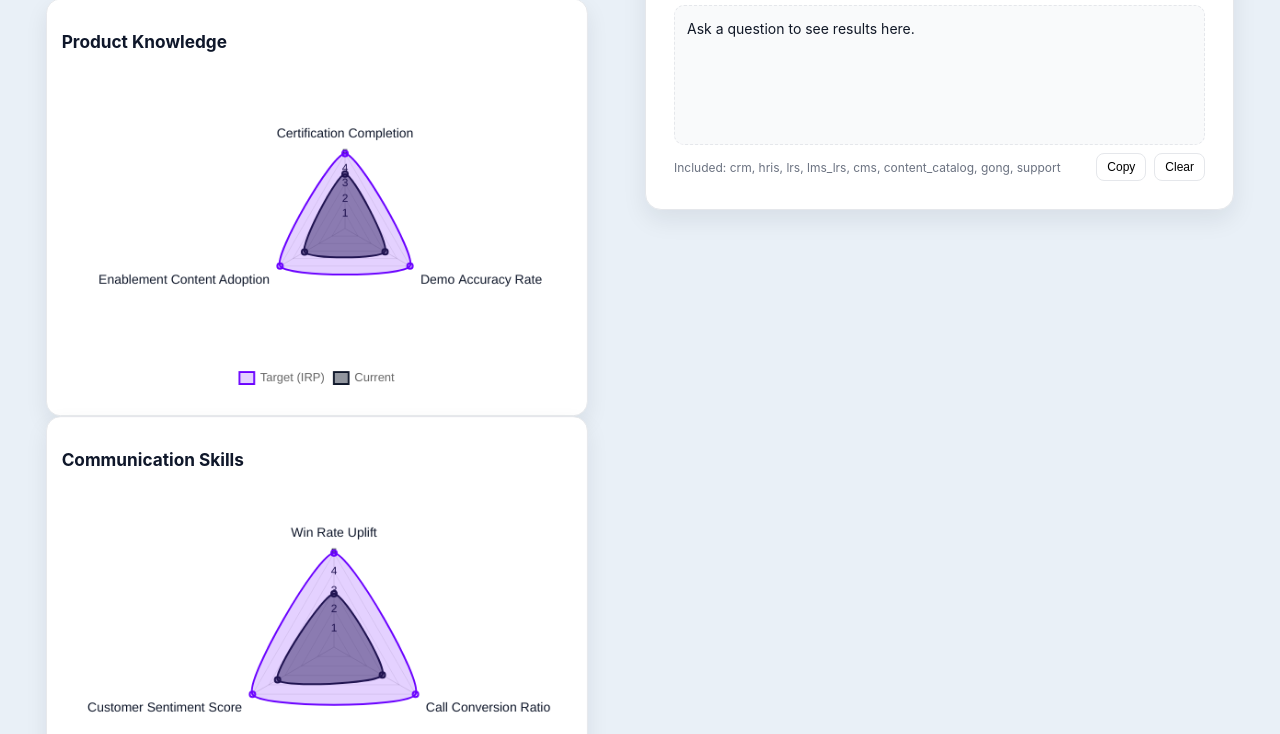
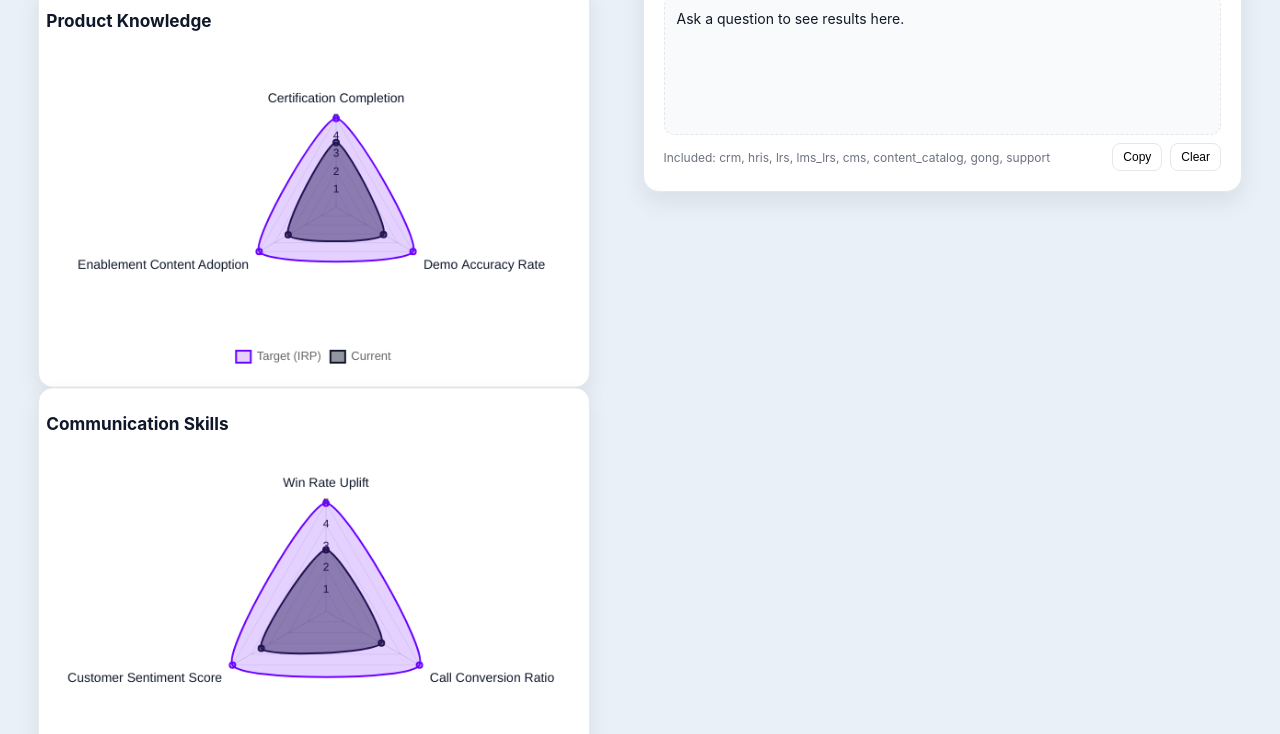
Before and after one commit to ashishvarghese242/cpo-os-demo, a website with bundled scripts: page sales.html in a window 1280 px wide. Shown: the part 241-975 px from the top of the page. Built offline with nearby package versions, Linux system fonts and the light colour scheme.

Commit message:
Update theme.css

```diff
--- a/assets/theme.css
+++ b/assets/theme.css
@@ -33,16 +33,16 @@ body{
   font-family: "Inter", ui-sans-serif, system-ui, -apple-system, Segoe UI, Roboto, sans-serif;
 }
 
-.wrap{ max-width: 1220px; margin: 24px auto; padding: 0 16px; }
+.wrap{ max-width: 1220px; margin: 10px auto; padding: 0 8px; }
 .card{
   background: var(--card);
   border: 1px solid var(--line);
   border-radius: var(--radius);
-  padding: 16px;
+  padding: 8px;
   box-shadow: var(--shadow);
 }
 
-table th, table td { padding: 8px 10px; border-bottom: 1px solid var(--line); text-align: left; }
+table th, table td { padding: 8px 8px; border-bottom: 1px solid var(--line); text-align: left; }
 table th { font-weight: 600; font-size: 12px; color: var(--muted); text-transform: uppercase; letter-spacing: .04em; }
 
 /* ========================================================= */
@@ -113,7 +113,7 @@ table th { font-weight: 600; font-size: 12px; color: var(--muted); text-transfor
 .layout-2col{
   display:grid;
   grid-template-columns: 1fr 1fr;
-  gap:10px;
+  gap:5px;
   align-items:start;
 }
 .left-col{ min-width:0; }
```
